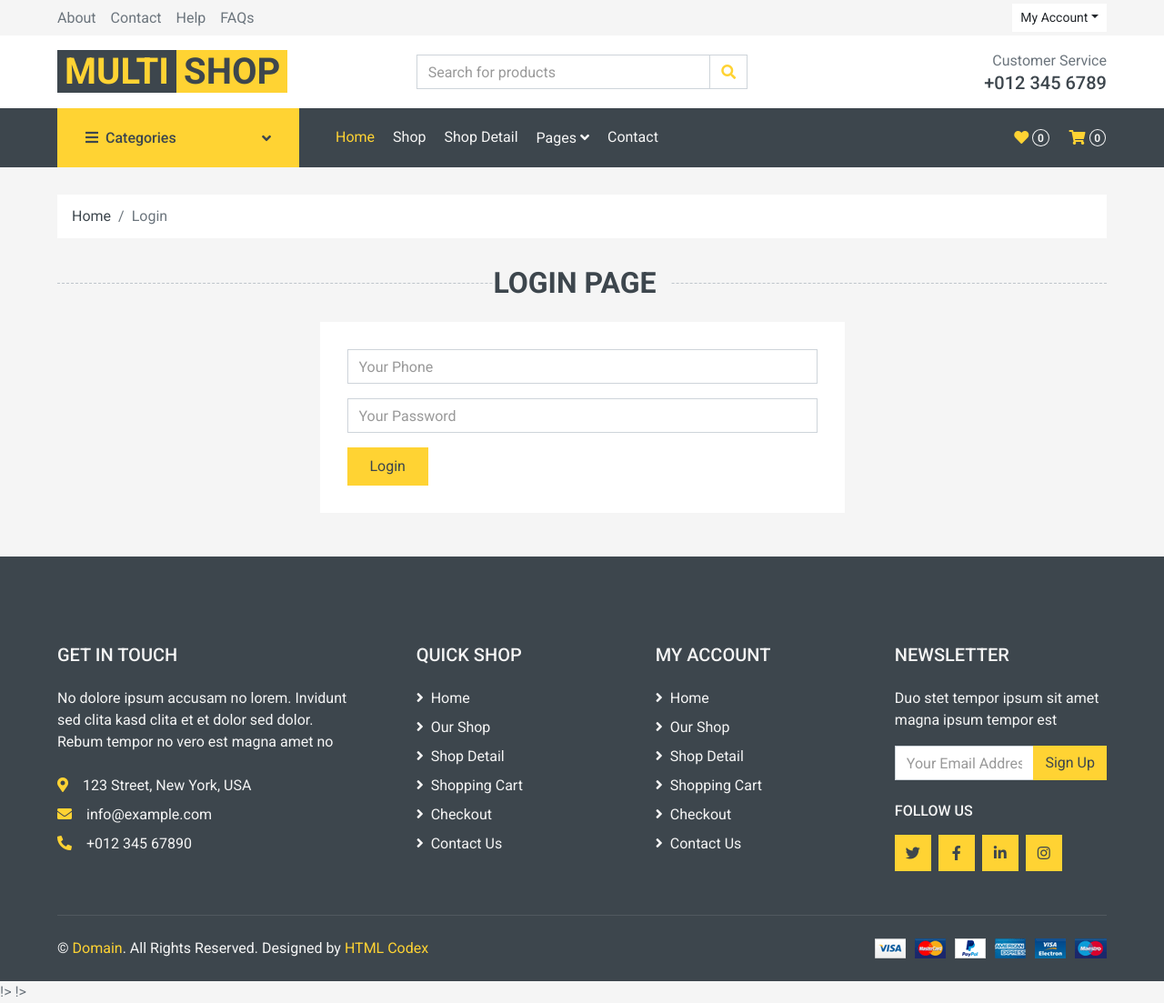
After one commit to rms82/shop_test, a Django app: template templates/accounts/login.html in a window 1280 px wide. The commit adds this page. Shown: the whole page at 91% size. Run offline with Django 3.2, Linux system fonts and the light colour scheme; the template is opened without the code that fills it, so the values that code supplies are empty; some libraries are stand-ins or nearby versions.

Commit message:
add Login View

```diff
--- a/accounts/urls.py
+++ b/accounts/urls.py
@@ -3,4 +3,6 @@ from django.urls import path, include
 from . import views
 
 urlpatterns = [
+    path('login/', views.LoginView.as_view(), name='login'),
+    # path('login/', views.login_view, name='login')
 ]
--- /dev/null
+++ b/templates/accounts/login.html
@@ -0,0 +1,66 @@
+{% extends '_base.html' %}
+{% load i18n %}
+{% load static %}
+
+{% block title %}
+    {% trans 'Login Page' %}
+{% endblock %}
+
+{% block main %}
+
+    <!-- Breadcrumb Start -->
+    <div class="container-fluid">
+        <div class="row px-xl-5">
+            <div class="col-12">
+                <nav class="breadcrumb bg-light mb-30">
+                    <a class="breadcrumb-item text-dark" href="#">{% trans 'Home' %}</a>
+                    <span class="breadcrumb-item active">{% trans 'Login' %}</span>
+                </nav>
+            </div>
+        </div>
+    </div>
+    <!-- Breadcrumb End -->
+
+
+    <!-- Contact Start -->
+    <div class="container-fluid">
+        <h2 class="section-title position-relative text-uppercase text-center mx-xl-5 mb-4"><span
+                class="bg-secondary pr-3">{% trans 'Login Page' %}</span></h2>
+        <div class=" px-xl-5">
+            <div class=" mb-5 contact-us" style="">
+                <div class="contact-form bg-light p-30">
+                    <div id="success"></div>
+                    <form method="POST">
+                        {% csrf_token %}
+
+                        <div class="control-group">
+                            {% for error in form.phone.errors %}
+                            <p class="arelt alert-danger">{{ error }}</p>
+                            {% endfor %}
+
+                            <input type="text" class="form-control" id="phone" name="phone"
+                                   placeholder="{% trans 'Your Phone' %}"
+                                   required="required" data-validation-required-message="Please enter your Phone"/>
+                            <p class="help-block text-danger"></p>
+                        </div>
+
+                        <div class="control-group">
+                            <input type="password" class="form-control" id="password" name="password"
+                                   placeholder="{% trans 'Your Password' %}"
+                                   required="required" data-validation-required-message="Please enter your Password"/>
+                            <p class="help-block text-danger"></p>
+                        </div>
+
+                        <div>
+                            {# <button class="btn btn-primary py-2 px-4" type="submit" id="sendMessageButton">{% trans 'Login' %}</button>#}
+                            <button class="btn btn-primary py-2 px-4" type="submit">{% trans 'Login' %}</button>
+                        </div>
+                    </form>
+                </div>
+            </div>
+
+        </div>
+    </div>
+    <!-- Contact End -->
+
+{% endblock %}
--- a/templates/home/index.html
+++ b/templates/home/index.html
@@ -153,7 +153,7 @@
                 <a class="text-decoration-none" href="">
                     <div class="cat-item img-zoom d-flex align-items-center mb-4">
                         <div class="overflow-hidden" style="width: 100px; height: 100px;">
-                            <img class="img-fluid" src={% static 'img/cat-3.jpg' %}"" alt="">
+                            <img class="img-fluid" src="{% static 'img/cat-3.jpg' %}" alt="">
                         </div>
                         <div class="flex-fill pl-3">
                             <h6>Category Name</h6>
--- a/test_shop/urls.py
+++ b/test_shop/urls.py
@@ -19,5 +19,6 @@ from django.urls import path, include
 
 urlpatterns = [
     path('admin/', admin.site.urls),
+    path('accounts/', include('accounts.urls')),
     path('', include('home.urls')),
 ]
```
Also changed, not shown: accounts/forms.py (+24 -2 lines), accounts/views.py (+31 -3 lines), accounts/migrations/__init__.py (added).
